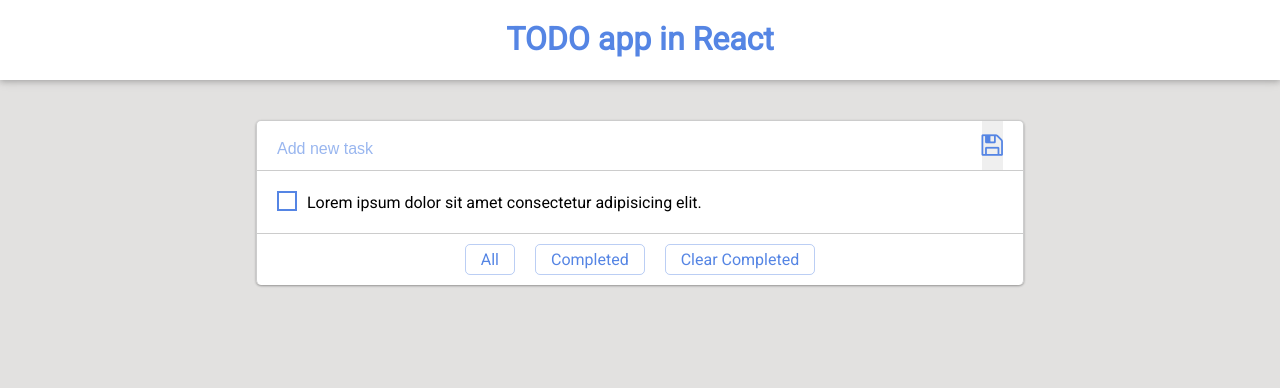
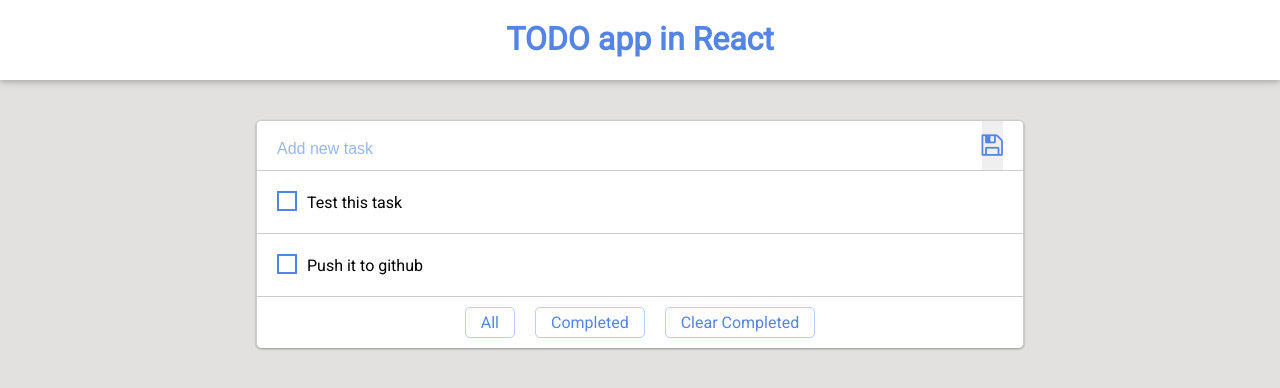
Before and after one commit to dharmendrasingh715/react_todo, a React app: page / in a window 1280 px wide. Shown: the top 388 px of the page. Built offline with nearby package versions, Linux system fonts and the light colour scheme.

Commit message:
division in components

```diff
--- a/package.json
+++ b/package.json
@@ -14,7 +14,9 @@
     "babel-core": "^6.26.3",
     "babel-loader": "^7.1.5",
     "babel-preset-env": "^1.7.0",
+    "babel-preset-es2015": "^6.24.1",
     "babel-preset-react": "^6.24.1",
+    "babel-preset-stage-2": "^6.24.1",
     "css-loader": "^1.0.0",
     "html-webpack-plugin": "^3.2.0",
     "mini-css-extract-plugin": "^0.4.1",
--- a/src/components/Footer/Footer.js
+++ b/src/components/Footer/Footer.js
@@ -1,5 +1,5 @@
 import React from "react";
-import Classes from "../Task/Task.scss"
+import Classes from "../../containers/App.scss";
 
 const Footer = (props) => {
 
--- a/src/components/Header/Header.js
+++ b/src/components/Header/Header.js
@@ -1,5 +1,5 @@
 import React from "react";
-import Classes from "../Task/Task.scss";
+import Classes from "../../containers/App.scss";
 
 
 const Header = (props) => {
@@ -12,8 +12,8 @@ const Header = (props) => {
                 className={Classes["new-task"]}
                 placeholder="Add new task" />
 
-            <button className={Classes["add-task"]}>
-                <i className={[Classes["save-button"], "fa-save", "fa"].join(" ")}></i>
+            <button className={Classes["add-task"]} onClick={(event)=>props.clicked(event)}>
+                <i className={[Classes["save-button"],  "fa-save", "fa"].join(" ")} ></i>
             </button>
         </div>
     )
--- a/src/components/Task/Task.js
+++ b/src/components/Task/Task.js
@@ -1,50 +1,27 @@
 import React from "react";
 import Classes from "./Task.scss";
-import Footer from "../Footer/Footer";
-import Header from "../Header/Header";
 
-const task = (props) => {
+const Task = (props) => {
+    const completed = props.completed? "checked": "";
 
     return (
+
         <div className={Classes.task}>
-            {/* <div className={Classes.header}>
-                <input
-                type="text"
-                id="new-task"
-                className={Classes["new-task"]}
-                placeholder="Add new task" />
-
-                <button className={Classes["add-task"]}>
-                    <i className={[Classes["save-button"],"fa-save","fa"].join(" ")}></i>
-                </button>
-            </div> */}
-            <Header />
             <div className={Classes.body}>
                 <span className={Classes["task-check"]}>
-                    <input type="checkbox" name="checkbox" id="first" className={Classes["hidden-box"]} />
-                    <label htmlFor="first" className={Classes["check-label"]}>
+                    <input type="checkbox" className={Classes["hidden-box"]} value="0" id={props.id} checked={completed}  />
+                    <label htmlFor="first" className={Classes["check-label"]}
+                    onClick = {(event) => props.changed(event, props.id)}>
                         <span className={Classes["label-box"]}></span>
                     </label>
                 </span>
 
                 <span className={Classes.text}>
-                    Lorem ipsum dolor sit amet consectetur adipisicing elit.
+                    {props.task}
                 </span>
             </div>
-            {/* <div className={Classes.footer}>
-                <span>
-                    <a href="#">All</a>
-                </span>
-                <span>
-                    <a href="#">Completed</a>
-                </span>
-                <span>
-                    <a href="#">Clear Completed</a>
-                </span>
-            </div> */}
-            <Footer />
         </div>
     )
 }
 
-export default task;
+export default Task;
--- a/src/components/Task/Task.scss
+++ b/src/components/Task/Task.scss
@@ -1,32 +1,4 @@
 .task {
-    .header {
-        background-color: #fff;
-        min-height: 50px;
-        border: 1px solid #ccc;
-        border-bottom: none;
-        border-radius: 5px 5px 0 0;
-        text-align: right;
-        display: flex;
-        padding: 0 20px;
-
-        .new-task {
-            width: 100%;
-            border: none;
-        }
-
-        .add-task {
-            border: none;
-
-            .save-button {
-                font-size: 25px;
-                line-height: inherit;
-                color: #5585e4;
-                border: none;
-                cursor: pointer;
-            }
-        }
-    }
-
     .body{
         background-color: #fff;
         min-height: 50px;
@@ -73,30 +45,4 @@
             position: relative;
         }
     }
-
-    .footer {
-        background-color: #fff;
-        min-height: 50px;
-        border: 1px solid #ccc;
-        border-bottom: none;
-        border-radius: 0 0 5px 5px;
-        text-align: center;
-
-
-        span a {
-            text-decoration: none;
-            color: #5585e4;
-            border: 1px solid rgba(85, 133, 228, .4);
-            padding: 5px 15px;
-            border-radius: 5px;
-            margin: 10px;
-            display: inline-flex;
-            width: max-content;
-        }
-
-        span a:hover {
-            color: #ffffff;
-            background: rgba(85, 133, 228, .6);
-        }
-    }
 }
--- a/src/containers/App.js
+++ b/src/containers/App.js
@@ -1,13 +1,63 @@
 import React, {Component} from "react";
 import Classes from './App.scss';
 import Task from "../components/Task/Task";
-
+import Header from "../components/Header/Header";
+import Footer from "../components/Footer/Footer";
 
 class Tasks extends Component {
+
+    constructor(props) {
+        super(props);
+
+        this.state = {
+            tasks: [{
+                id: 1,
+                task: "Test this task",
+                completed: false
+            },{
+                id: 2,
+                task: "Push it to github",
+                completed: false
+            }]
+        }
+    }
+
+    changeTaskStateHandler = (event,id) => {
+        event.preventDefault();
+
+        const taskIndex = this.state.tasks.findIndex(t => t.id === id );
+
+        const task = {
+            ...this.state.tasks[taskIndex]
+        };
+
+        task.completed = !task.completed;
+
+        var tasks = [...this.state.tasks];
+        tasks[taskIndex] = task;
+
+        this.setState({
+            tasks: tasks
+        })
+    };
+
+    addTaskHandler = (event) => {
+        event.preventDefault();
+
+        console.log(event.currentTarget);
+    }
+
     render() {
+        console.log(this.state.tasks);
+        const tasks = this.state.tasks.map((task, index)=>{
+            return <Task key={index} id = {task.id} task = {task.task} completed = {task.completed} changed = {this.changeTaskStateHandler}/>
+        })
+
         return (
             <div className={Classes.tasks}>
-            <Task />
+            <Header clicked={this.addTaskHandler} />
+            {tasks}
+            <Footer/>
             </div>
         );
     }
--- a/src/containers/App.scss
+++ b/src/containers/App.scss
@@ -2,4 +2,58 @@
     margin-top: 40px;
     box-shadow: 0 1px 3px rgba(0,0,0,0.12), 0 1px 2px rgba(0,0,0,0.24);
     border-radius: 5px;
+
+    .header {
+        background-color: #fff;
+        min-height: 50px;
+        border: 1px solid #ccc;
+        border-bottom: none;
+        border-radius: 5px 5px 0 0;
+        text-align: right;
+        display: flex;
+        padding: 0 20px;
+
+        .new-task {
+            width: 100%;
+            border: none;
+        }
+
+        .add-task {
+            border: none;
+
+            .save-button {
+                font-size: 25px;
+                line-height: inherit;
+                color: #5585e4;
+                border: none;
+                cursor: pointer;
+            }
+        }
+    }
+
+    .footer {
+        background-color: #fff;
+        min-height: 50px;
+        border: 1px solid #ccc;
+        border-bottom: none;
+        border-radius: 0 0 5px 5px;
+        text-align: center;
+
+
+        span a {
+            text-decoration: none;
+            color: #5585e4;
+            border: 1px solid rgba(85, 133, 228, .4);
+            padding: 5px 15px;
+            border-radius: 5px;
+            margin: 10px;
+            display: inline-flex;
+            width: max-content;
+        }
+
+        span a:hover {
+            color: #ffffff;
+            background: rgba(85, 133, 228, .6);
+        }
+    }
 }
--- a/webpack.config.js
+++ b/webpack.config.js
@@ -10,6 +10,7 @@ const config = {
         path: DIST_DIR,
         filename: "bundle.js",
     },
+    devtool: 'source-map',
     module: {
         rules: [
             {
```
Also changed, not shown: .babelrc.
